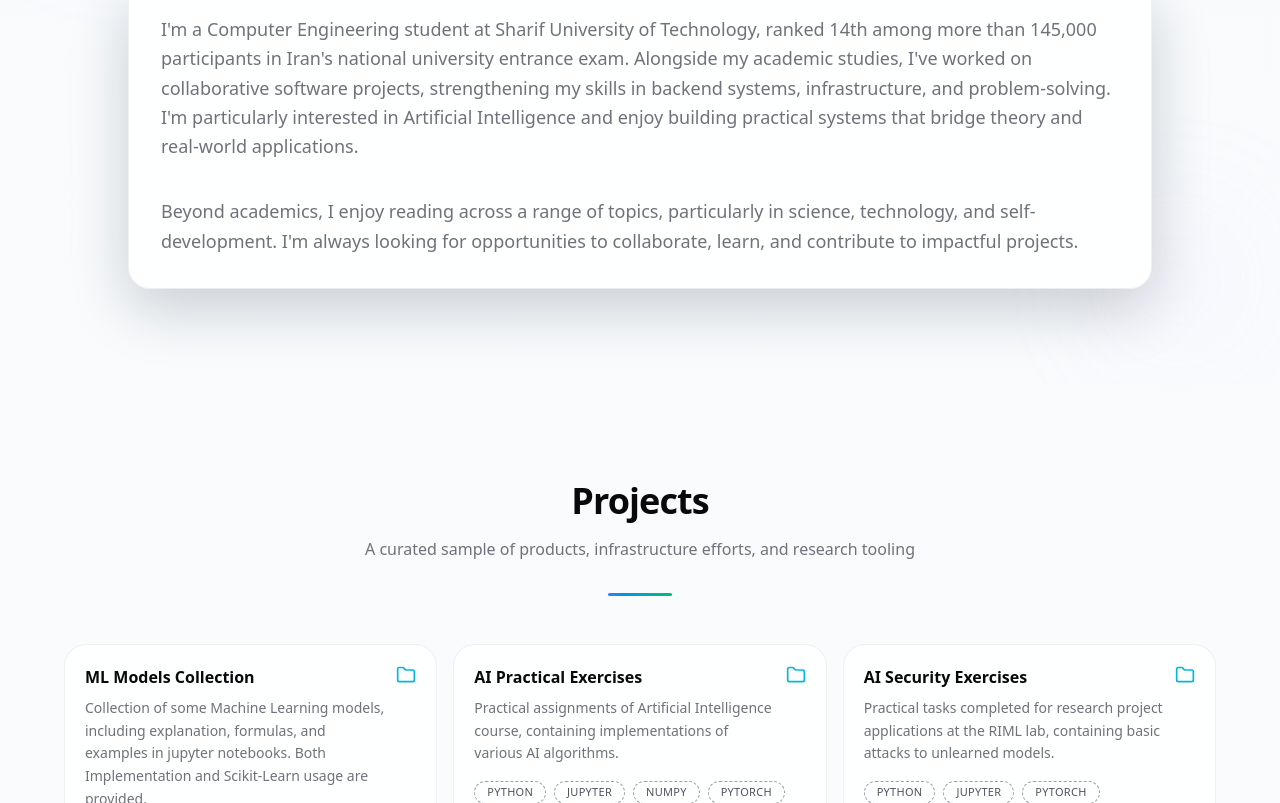
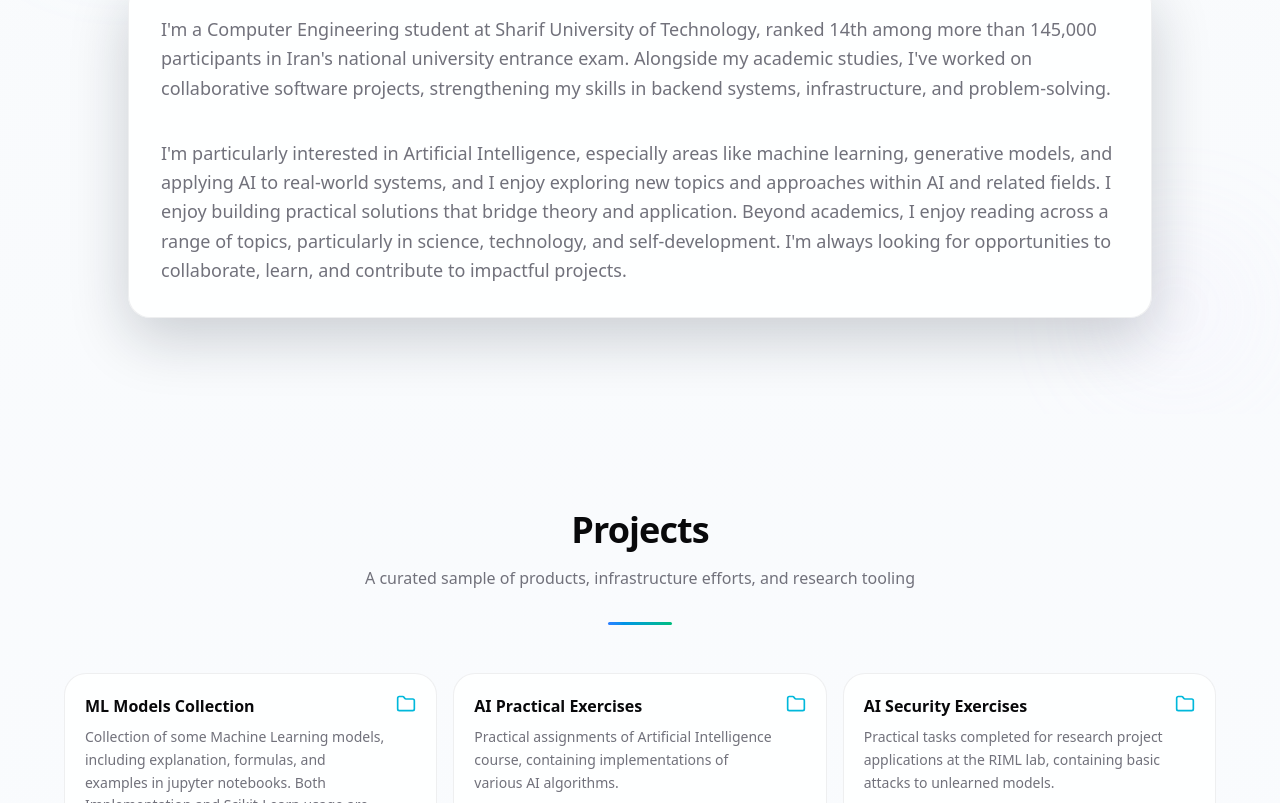
Before and after one commit to Amir14Souri/Portfolio, a Next.js app: page / in a window 1280 px wide. Shown: the part 1077-1880 px from the top of the page. Built offline with nearby package versions, Linux system fonts and the light colour scheme.

Commit message:
remove research interests section

```diff
--- a/app/components/AboutSection.tsx
+++ b/app/components/AboutSection.tsx
@@ -22,12 +22,14 @@ export default function AboutSection() {
               ranked 14th among more than 145,000 participants in Iran&apos;s national
               university entrance exam. Alongside my academic studies, I&apos;ve worked on
               collaborative software projects, strengthening my skills in backend systems,
-              infrastructure, and problem-solving. I&apos;m particularly interested in Artificial
-              Intelligence and enjoy building practical systems that bridge theory and
-              real-world applications.
+              infrastructure, and problem-solving.
             </p>
             <p>
-              Beyond academics, I enjoy reading across a range of topics, particularly in
+              I&apos;m particularly interested in Artificial
+              Intelligence, especially areas like machine learning, generative models, and
+              applying AI to real-world systems, and I enjoy exploring new topics and approaches
+              within AI and related fields. I enjoy building practical solutions that bridge
+              theory and application. Beyond academics, I enjoy reading across a range of topics, particularly in
               science, technology, and self-development. I&apos;m always looking for opportunities
               to collaborate, learn, and contribute to impactful projects.
             </p>
--- a/app/page.tsx
+++ b/app/page.tsx
@@ -24,7 +24,6 @@ export default function Home() {
         <ExperienceSection />
         {/* <PublicationsSection /> */}
         <EducationSection />
-        <ResearchInterests />
         <SkillsSection />
         <AcademicServiceSection />
         <ContactSection />
```
